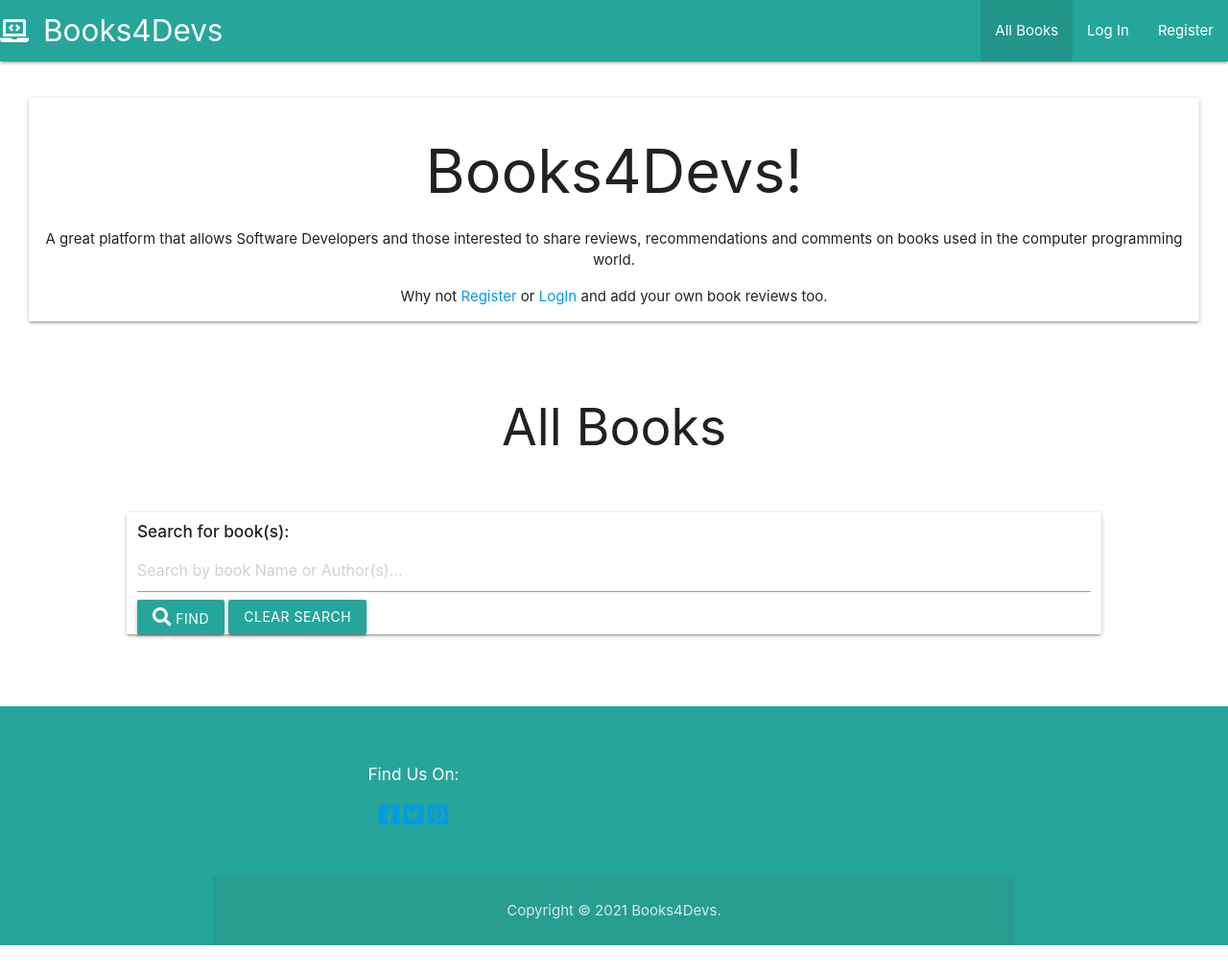
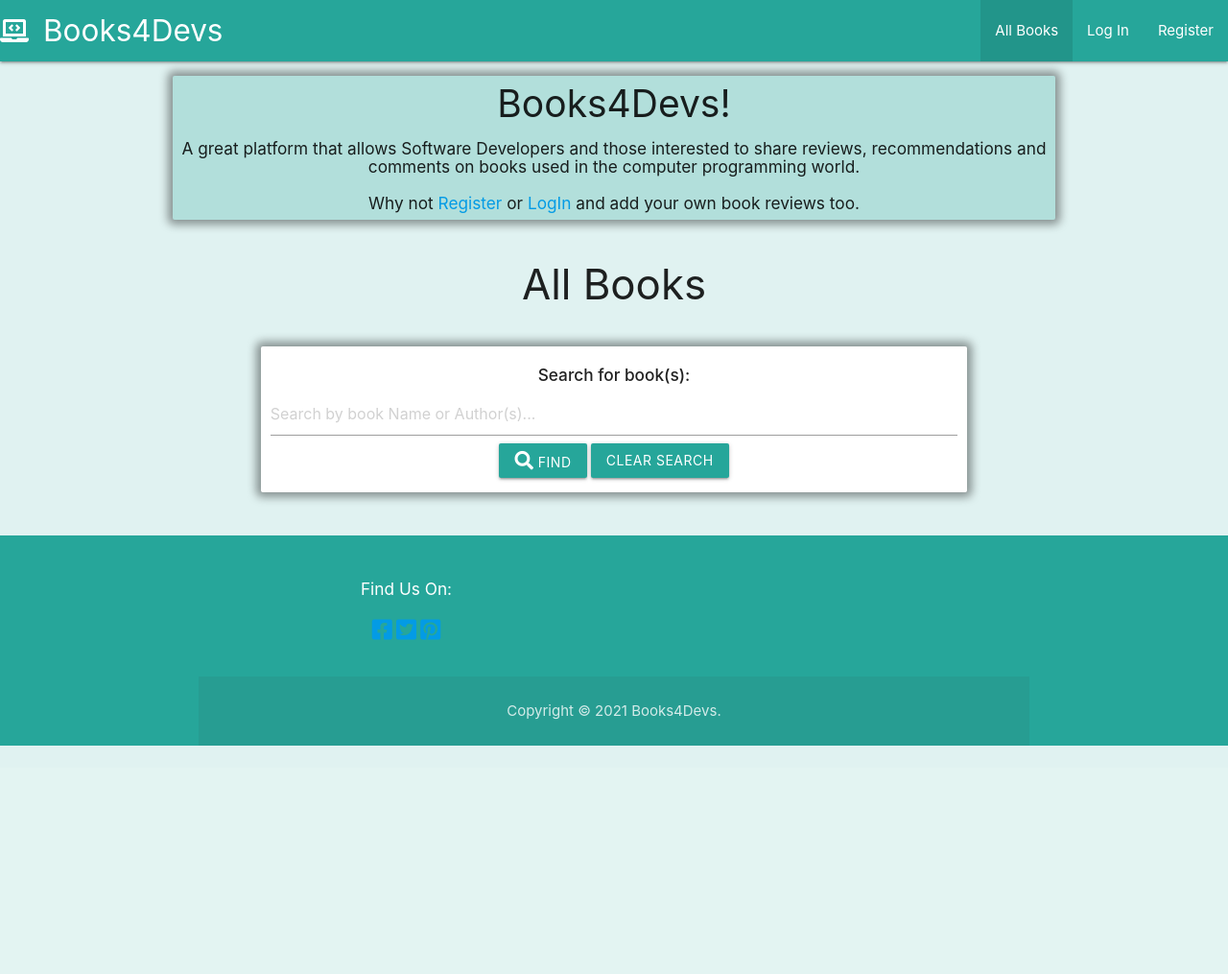
Before and after one commit to PhillyJB/Books4Devs, a Flask app: page / in a window 1280 px wide. Shown: the whole page at 96% size. After the commit the page ends 777 px from the top, so only its background shows below. Run offline with Flask 2, Linux system fonts and the light colour scheme; data that the repository does not hold is empty; some libraries are stand-ins or nearby versions.

Commit message:
ammended cards css layout on main page

```diff
--- a/static/css/styles.css
+++ b/static/css/styles.css
@@ -1,30 +1,73 @@
+body {
+  background-color: #e0f2f1;
+}
+
 /*----Navbar section------*/
 .nav-wrapper {
   background-color: #26a69a;
+  margin-bottom: 25px;
 }
 
 /*-----Rows------*/
 .row {
-  margin: 30px;
+  margin: 15px;
 }
 
 /*-----Header Sections and headings-------*/
-.header-section, .page-header {
+.main-heading-row {
+  display: flex;
+  justify-content: center;
+  flex-wrap: nowrap;
+  text-align: center;
+
+}
+.main-heading {
+  width: 75%;
+  margin: auto;
+  box-shadow: 0px 0px 10px 5px rgba(0,0,0,0.40);
+  background-color: #b2dfdb ;
+}
+
+.main-heading h2 {
+  font-size: 260%;
+  margin-top: 8px;
+  margin-bottom: 5px;
+}
+
+.page-header {
   text-align: center;
 }
 
 /*-----Search Box on index page-----*/
-.search-box-content.btn {
-  margin-top: 3px;
-  margin-bottom: 7px;
+.search-box-row, .main-heading, .search-box-row col {
+  display: flex;
+  flex-wrap: nowrap;
+  flex-direction: column;
+  justify-content: space-evenly;
+  text-align: center;
 }
 
-/*------cards for bookb row------*/
+.search-box-row form {
+  width: 60%;
+  margin: auto;
+}
+
+
+.search-box-content {
+  padding: 10px;
+  box-shadow: 0px 0px 10px 5px rgba(0,0,0,0.40);
+}
+
+.search-buttons {
+  margin-bottom: 5px;
+}
+
+/*------cards for books row------*/
 .book-section-row {
   display: flex;
   flex-wrap: wrap;
   flex-direction: row;
-  justify-content: space-evenly;
+  justify-content: space-between;
 }
 /*-----Cards for books-----*/
 .book-card-style {
--- a/templates/index.html
+++ b/templates/index.html
@@ -1,45 +1,51 @@
 {% extends "base.html" %}
 {% set active_page = "index" %}
 {% block content %}
-<header class="header-section">
-    <div class="row">
-        <div class=" col s12 card main-heading">
-            <h1 class="">Books4Devs!</h1>
-            <p class="">A great platform that allows Software Developers and those interested to share
+<div class="row main-heading-row">
+    <div class="col s12">
+        <div class="card main-heading">
+            <h2 class="">Books4Devs!</h1>
+                <h6 class="">A great platform that allows Software Developers and those interested to share
                     reviews,
-                recommendations and comments on books used in the computer programming world.</p>
+                    recommendations and comments on books used in the computer programming world.</h6>
                 {% if session.user %}
                 {% else %}
-            <p class="">
+                <h6 class="">
                     Why not <a style="text-decoration: none;" href="{{ url_for('register') }}">Register</a> or <a
-                    style="text-decoration: none;" href="{{ url_for('login') }}">LogIn </a> and add your own book
+                        style="text-decoration: none;" href="{{ url_for('login') }}">LogIn </a> and add your own
+                    book
                     reviews too.
-            </p>
+                </h6>
                 {% endif %}
         </div>
     </div>
-</header>
+</div>
 <div class="row">
     <div class="col s12 page-header">
-        <h2>All Books</h2>
+        <h3>All Books</h3>
     </div>
 </div>
 <!--Search box area(row)-->
-<div class="row">
-    <form action="{{ url_for('search') }}" method="POST" class="col-10">
+<div class="row search-box-row">
+    <div class="col s12">
+        <form action="{{ url_for('search') }}" method="POST">
             <!--search box-->
-        <div class="col s10 offset-s1 card search-box-content">
+            <div class="card search-box-content">
                 <h6 class="card-header"><strong> Search for book(s):</strong></h6>
                 <div class="card-body">
                     <div class="input-group">
                         <input class="input-field" type="text" name="book_search"
                             placeholder="Search by book Name or Author(s)..." />
-                    <button class="btn" id="book_search" type="submit"><i class="fas fa-search"></i> Find</button>
+                        <div class="search-buttons">
+                            <button class="btn" id="book_search" type="submit"><i class="fas fa-search"></i>
+                                Find</button>
                             <a href="{{ url_for('index') }}" class="btn btn-primary">Clear Search</a>
                         </div>
                     </div>
                 </div>
+            </div>
         </form>
+    </div>
 </div>
 <!--Book Card Section Row-->
 <div class="row book-section-row">
@@ -54,9 +60,11 @@
             </div>
             <div class="card-content">
                 <h4 class="card-title">{{ book.title }}</h4>
-                <p>{{ book.author }}</p>
-                <p>Added by: {{ book.added_by }}</p>
-                <p>Rating: {{ book.rating }} /10 </p>
+                <div>
+                    {{ book.author }}
+                </div>
+                <div>Added by: {{ book.added_by }}</div>
+                <div>Rating: {{ book.rating }} /10 </div>
                 {% if session.user %}
                 {% if session.user|lower == book.added_by|lower %}
                 <a class="btn waves-effect waves-light" href="{{ url_for('edit_book', book_id=book._id) }}"><i
```
Also changed, not shown: other parts of static/css/styles.css (+34 -6 lines). Lines whose indentation alone changed are shown as unchanged.
